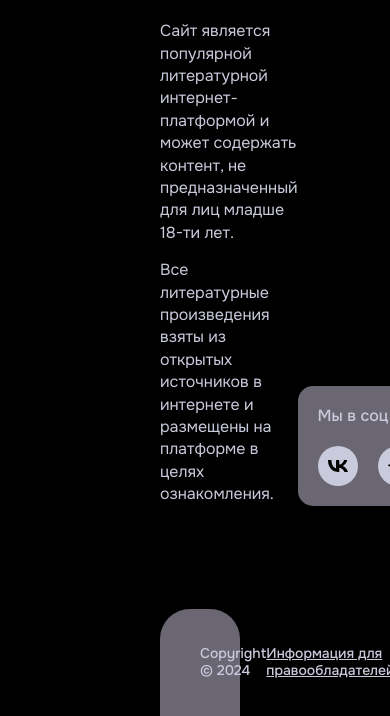
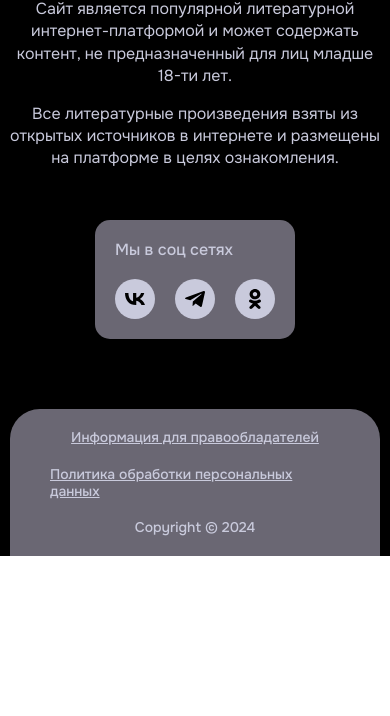
Before and after one commit to fayzullayevelmurod/library-online, a plain HTML site: page list-genres.html in a window 390 px wide. Shown: the part 247-963 px from the top of the page. After the commit the page ends 844 px from the top, so only its background shows below. Drawn offline with nearby package versions, Linux system fonts and the light colour scheme.

Commit message:
footer media the end

```diff
--- a/css/_responsive.scss
+++ b/css/_responsive.scss
@@ -3,17 +3,72 @@
 }
 
 @media only screen and (max-width: 1300px) {
-
+    .main {
+        &_container {
+            padding: 0 140px;
+        }
+    }
 }
 
-@media only screen and (max-width: 993px) {
+@media only screen and (max-width: 1200px) {
+    .main {
+        &_container {
+            padding: 0 40px;
+        }
+    }
 
+    .footer {
+        &_top {
+            text-align: center;
+            flex-direction: column;
+            align-items: center;
+            gap: 50px;
+            padding: 70px 0;
+        }
+
+        &_social {
+            h6 {
+                text-align: left;
+            }
+        }
+
+        &_bottom {
+            flex-direction: column;
+            gap: 20px;
+
+            .footer_bottom_link_one {
+                order: 1;
+            }
+
+            .footer_bottom_link_two {
+                order: 2;
+            }
+
+            .footer_bottom_text {
+                order: 3;
+            }
+        }
+    }
 }
 
 @media only screen and (max-width: 576px) {
+    .main {
+        &_container {
+            padding: 0 20px;
+        }
+    }
 
+    .footer {
+        .footer_white_block {
+            border-radius: 0 0 60px 60px;
+        }
+    }
 }
 
 @media only screen and (max-width: 450px) {
-
+    .main {
+        &_container {
+            padding: 0 10px;
+        }
+    }
 }
--- a/list-genres.html
+++ b/list-genres.html
@@ -84,13 +84,13 @@
                 </div>
 
                 <div class="footer_bottom">
-                    <p>
+                    <p class="footer_bottom_text">
                         Copyright © 2024
                     </p>
-                    <a href="#">
+                    <a href="#" class="footer_bottom_link_one">
                         Информация для правообладателей
                     </a>
-                    <a href="#">
+                    <a href="#" class="footer_bottom_link_two">
                         Политика обработки персональных данных
                     </a>
                 </div>
```
Also changed, not shown: css/style.css, 1 other file.
